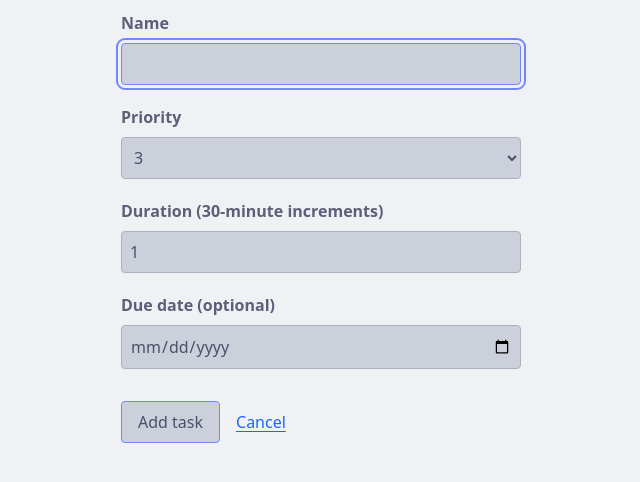
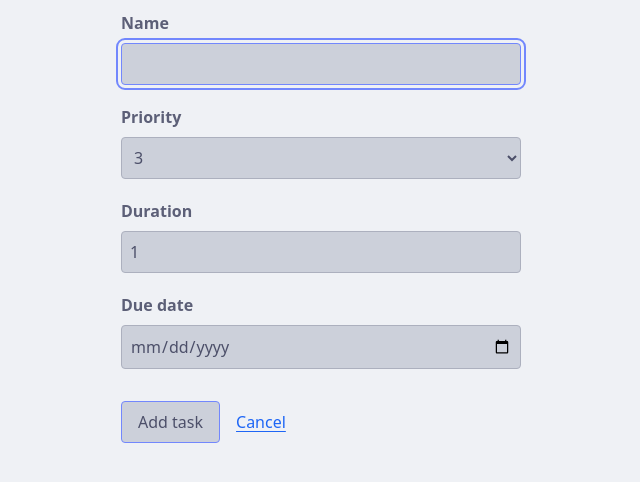
Before and after one commit to henrynoakes/taskTracker, a FastAPI app: page /web/tasks/new in a window 1280 px wide. Shown: the part 151-633 px from the top of the page, without its empty margins (119-759 px from the left). Run offline with FastAPI, Linux system fonts and the light colour scheme.

Commit message:
Removed the useless bracket hints

```diff
--- a/tasktracker/templates/task_form.html
+++ b/tasktracker/templates/task_form.html
@@ -47,7 +47,7 @@
         {% endfor %}
     </select>
 
-    <label for="duration">Duration (30-minute increments)</label>
+    <label for="duration">Duration</label>
     <input
         type="number"
         id="duration"
@@ -58,7 +58,7 @@
         required
     >
 
-    <label for="due_date">Due date (optional)</label>
+    <label for="due_date">Due date</label>
     <input
         type="date"
         id="due_date"
```
